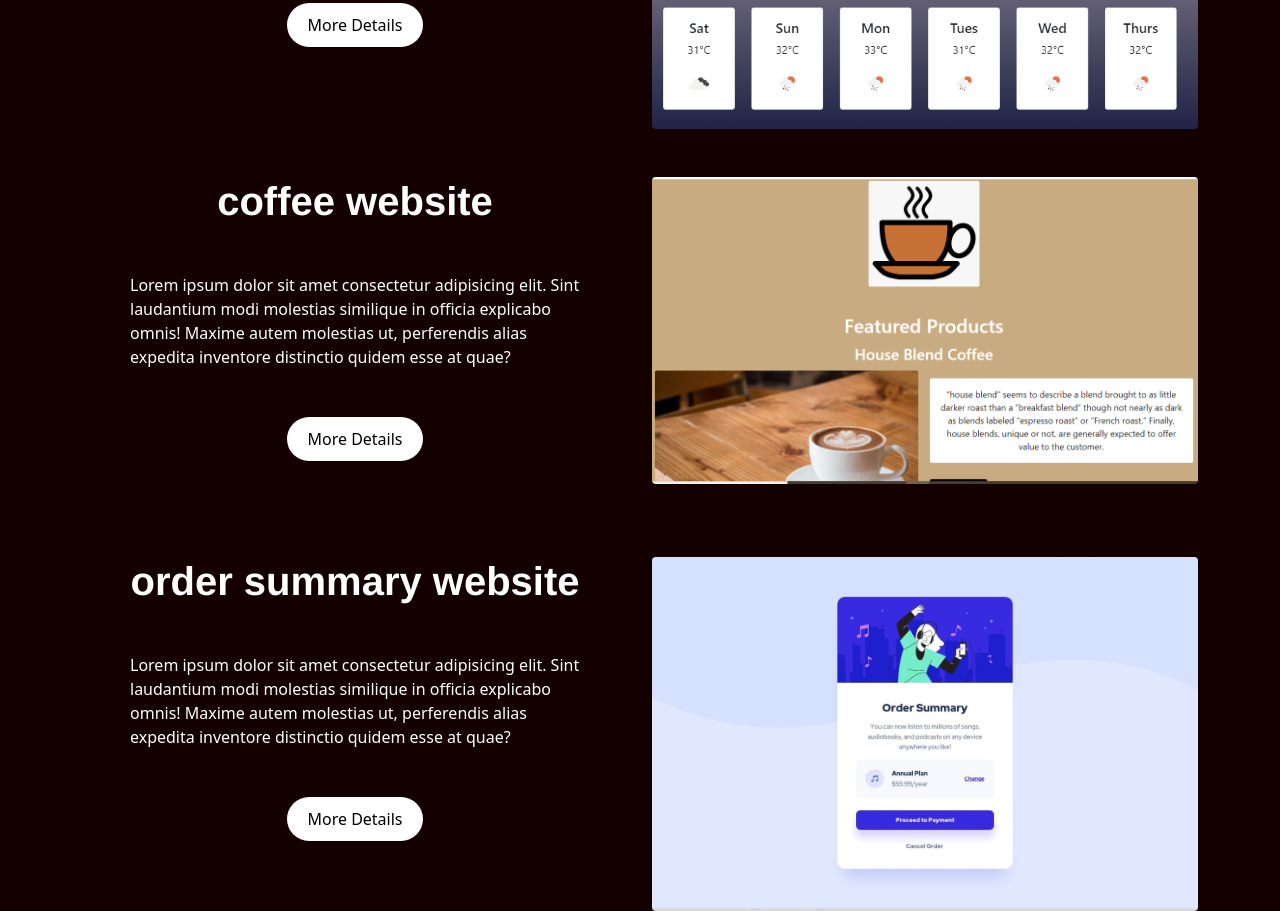
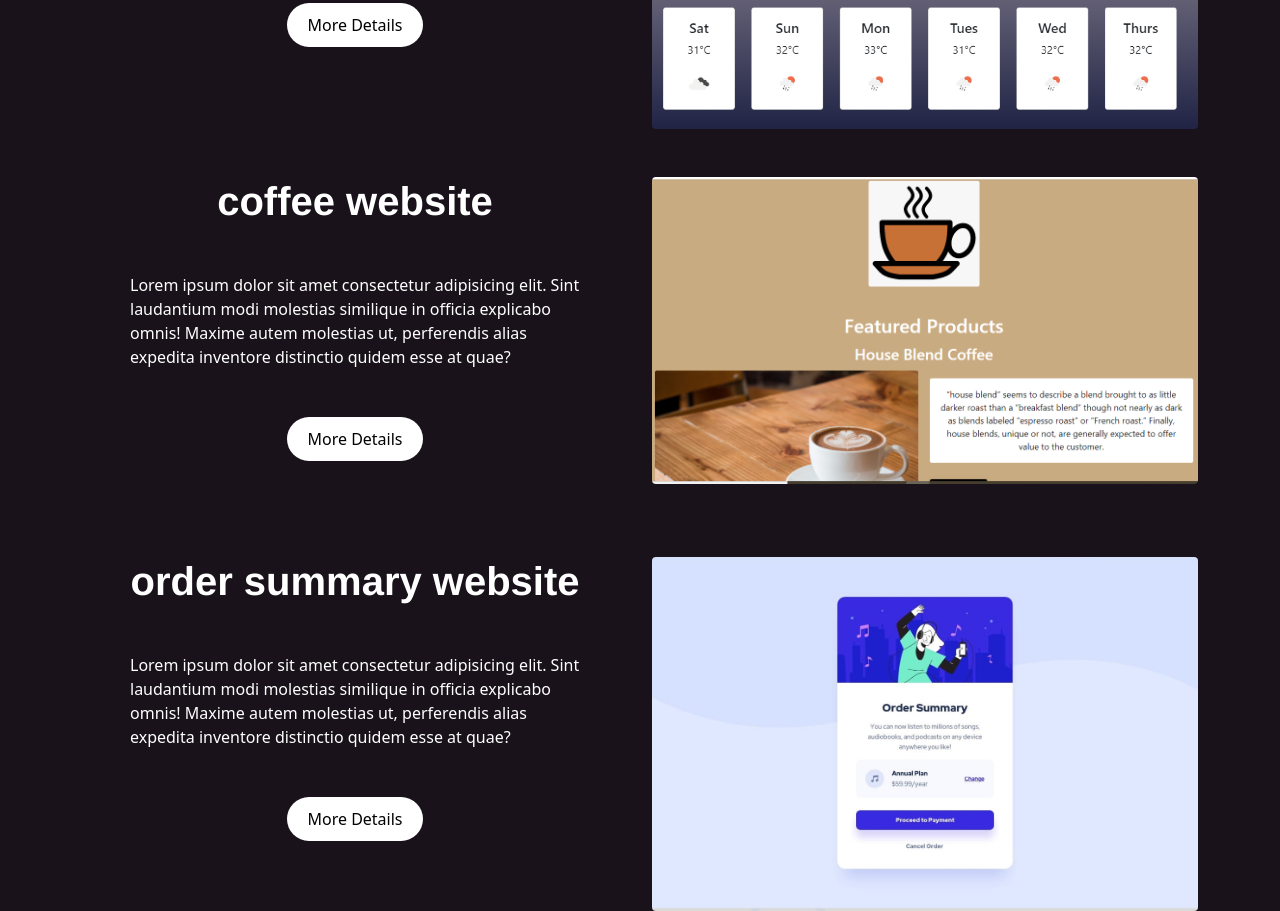
Before and after one commit to Seyitanx/portfolio, a plain HTML site: page index.html in a window 1280 px wide. Shown: the part 760-1671 px from the top of the page. Drawn offline with nearby package versions, Linux system fonts and the light colour scheme; a web font is replaced by a local one.

Commit message:
changed the background color

```diff
--- a/index.html
+++ b/index.html
@@ -74,6 +74,7 @@
 
         <div class="row">
           <div class="col-sm-6">
+            <div class="project-description">
             <h1 class="mt-5 text-center">coffee website</h1>
             <p class="m-5">
               Lorem ipsum dolor sit amet consectetur adipisicing elit. Sint
@@ -81,6 +82,7 @@
               Maxime autem molestias ut, perferendis alias expedita inventore
               distinctio quidem esse at quae?
             </p>
+          </div>
             <div class="details m-5">
               <a href="#"> More Details</a>
             </div>
--- a/styles/portfolio.css
+++ b/styles/portfolio.css
@@ -59,9 +59,10 @@ font-family: 'Water Brush';
     text-decoration: none;
 }
 .hero{
-    background-color: rgb(20, 0, 0);
+    background-color: rgb(25, 18, 27);;
 
 }
 p{
     color: white;
+
 }
```
